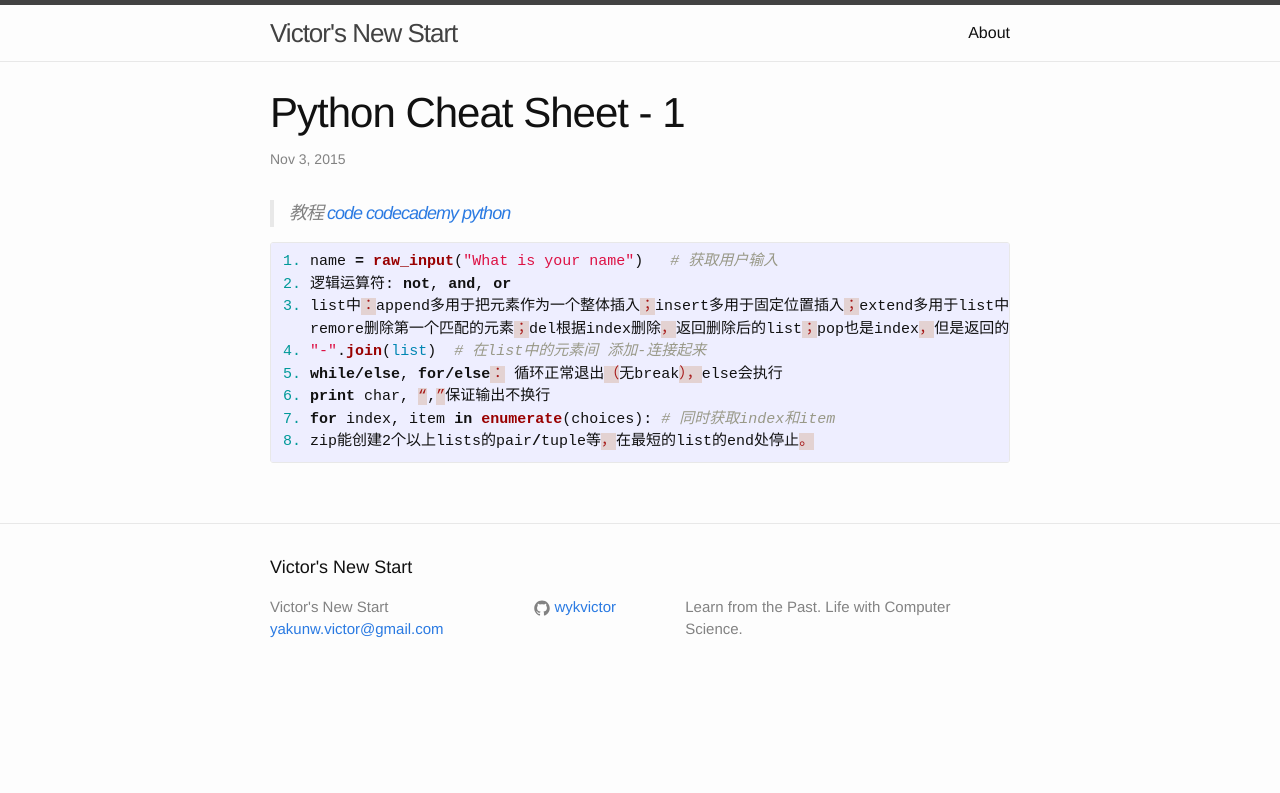
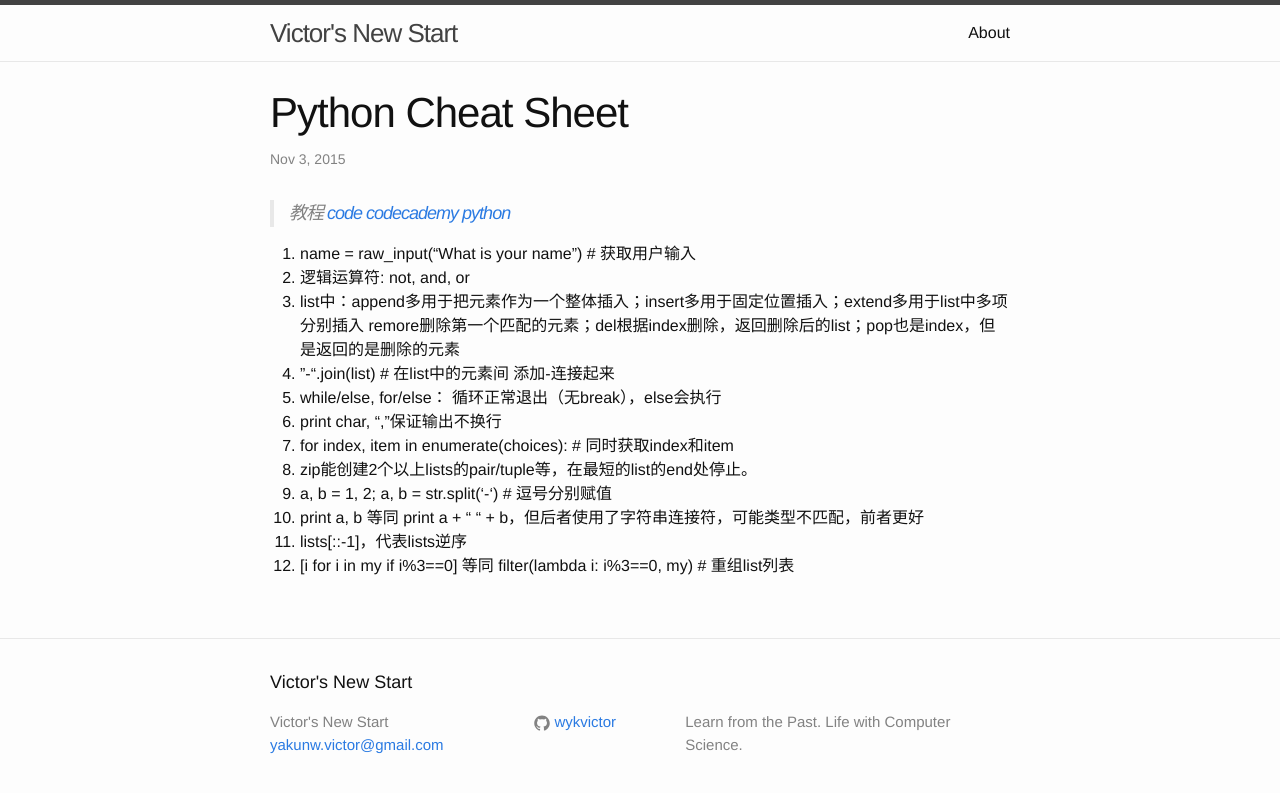
Before and after one commit to wykvictor/wykvictor.github.io, a Jekyll site: the page built from _posts/programming/2015-11-3-Python-Cheat-Sheet.md, in a window 1280 px wide. Shown: the top 793 px of the page. Built offline with Jekyll 4.4.1, drawn with Linux system fonts in a browser that asks for light colours.

Commit message:
update python

```diff
--- a/_posts/programming/2015-11-3-Python-Cheat-Sheet-1.md
+++ b/_posts/programming/2015-11-3-Python-Cheat-Sheet.md
@@ -10,7 +10,6 @@ categories: programming
 
 [link]: https://www.codecademy.com/learn/python
 
-{% highlight Python %}
 1. name = raw_input("What is your name")   # 获取用户输入
 2. 逻辑运算符: not, and, or
 3. list中：append多用于把元素作为一个整体插入；insert多用于固定位置插入；extend多用于list中多项分别插入
@@ -20,4 +19,7 @@ categories: programming
 6. print char, “,”保证输出不换行
 7. for index, item in enumerate(choices): # 同时获取index和item
 8. zip能创建2个以上lists的pair/tuple等，在最短的list的end处停止。
-{% endhighlight %}
+9. a, b = 1, 2;  a, b = str.split('-') # 逗号分别赋值
+10. print a, b 等同 print a + " " + b，但后者使用了字符串连接符，可能类型不匹配，前者更好
+11. lists[::-1]，代表lists逆序
+12. [i for i in my if i%3==0] 等同 filter(lambda i: i%3==0, my)  # 重组list列表
```
Also changed, not shown: other parts of _posts/programming/2015-11-3-Python-Cheat-Sheet.md (+1 -1 lines).
